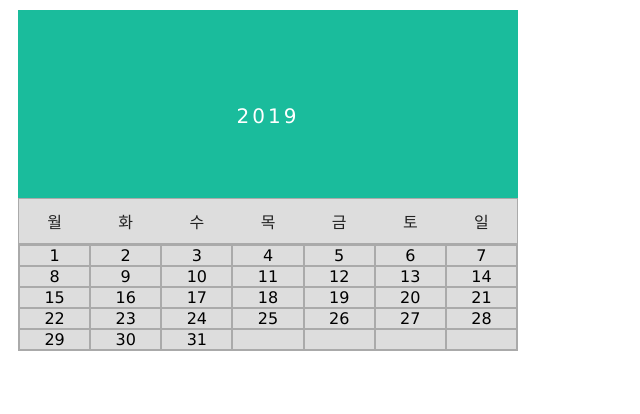
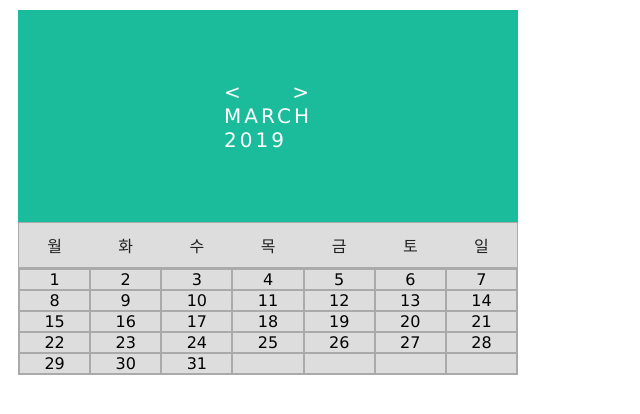
Before and after one commit to kimbeomgyu/belendar, a React (Create React App) app: page / in a window 1280 px wide. Shown: the top 414 px of the page, without its empty margins (0-640 px from the left). Built offline with nearby package versions, Linux system fonts and the light colour scheme.

Commit message:
자바스크립트 -> 타입스크립트 jsx 문법으로 변경

```diff
--- a/src/App.css
+++ b/src/App.css
@@ -72,3 +72,10 @@ body {
   width: 13.886%;
   background-color: #ddd;
 }
+
+.prev {
+  float: left;
+}
+.next {
+  float: right;
+}
--- a/src/App.js
+++ b/src/App.tsx
@@ -1,4 +1,5 @@
-import React, { Component } from 'react';
+import * as React from 'react';
+import { Component } from 'react';
 import './App.css';
 import Calendar from './Calendar';
 
--- a/src/Calendar.js
+++ b/src/Calendar.tsx
@@ -1,4 +1,5 @@
-import React, { useState } from 'react';
+import * as React from 'react';
+import { useState } from 'react';
 import './App.css';
 
 const Calendar = () => {
@@ -23,7 +24,7 @@ const Calendar = () => {
     day: new Date().getDate()
   };
 
-  const dayUpdate = (year, month) => {
+  const dayUpdate = (year: number, month: number) => {
     const lastDay = new Date(year, month, 0).getDate();
     return new Array(35).fill(1).map((e, i) => (lastDay >= e + i ? e + i : ''));
   };
@@ -31,10 +32,10 @@ const Calendar = () => {
   const title = (
     <div className="month">
       <ul>
-        <li className="prev" />
-        <li className="next" />
+        <li className="prev" children="<" />
+        <li className="next" children=">" />
         <li>
-          {month[date.month - 1]}
+          <span>{month[0][date.month - 1]}</span>
           <br />
           <span>{date.year}</span>
         </li>
--- a/src/index.js
+++ b/src/index.tsx
@@ -1,5 +1,5 @@
-import React from 'react';
-import ReactDOM from 'react-dom';
+import * as React from 'react';
+import * as ReactDOM from 'react-dom';
 import App from './App';
 
 ReactDOM.render(<App />, document.getElementById('root'));
--- /dev/null
+++ b/src/react-app-env.d.ts
@@ -0,0 +1 @@
+/// <reference types="react-scripts" />
```
